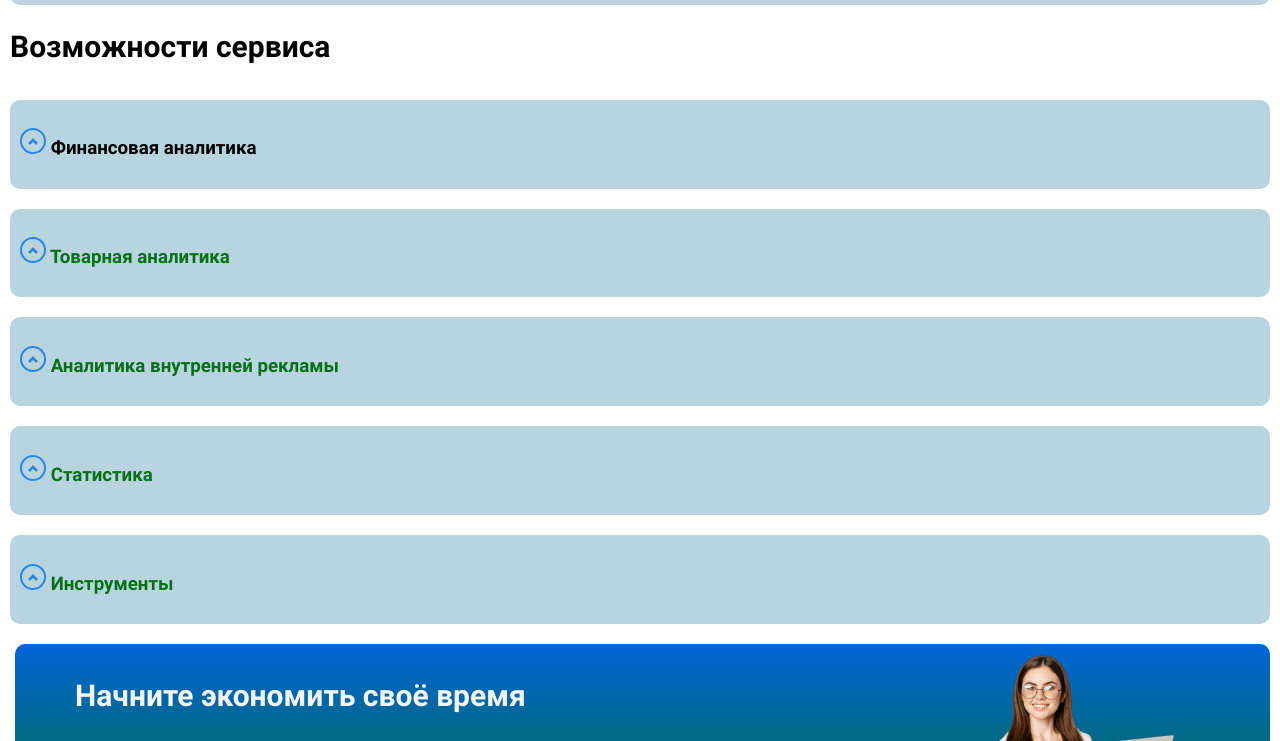
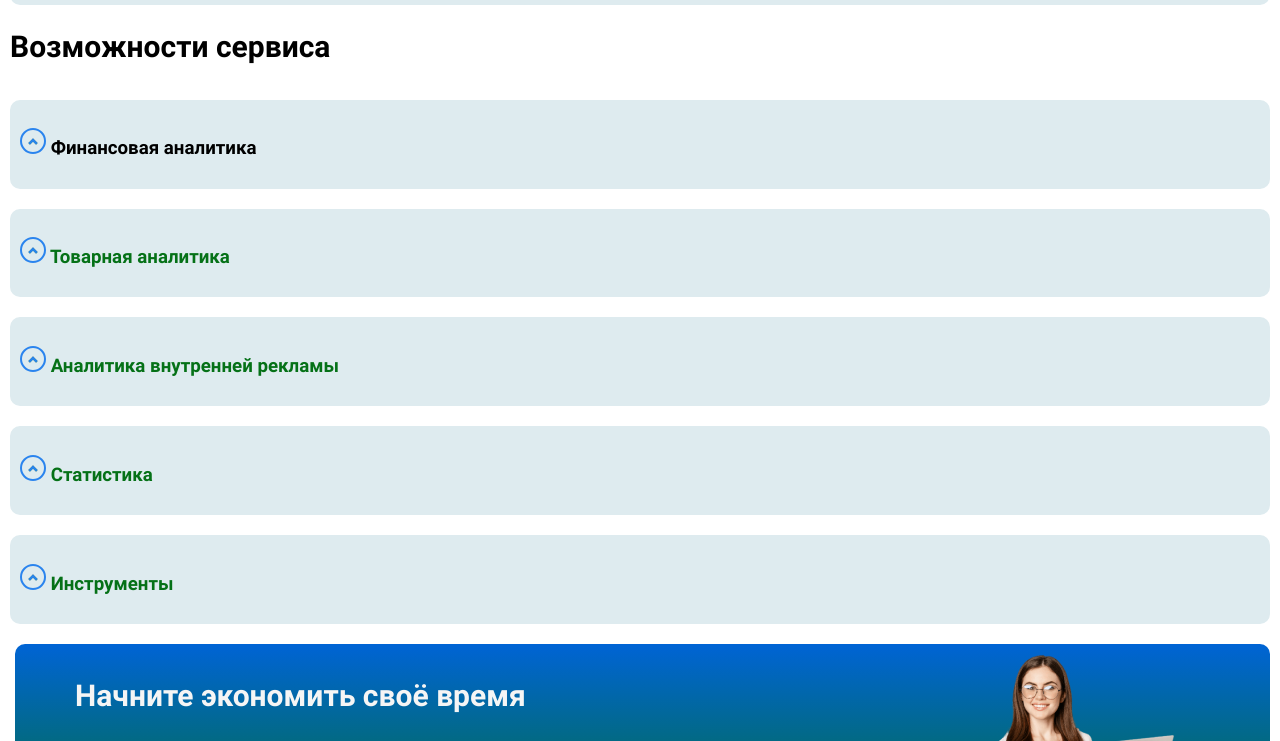
Before and after one commit to FrontendCourseMP/intro-to-layout-skaytskayt, a plain HTML site: page index.html in a window 1280 px wide. Shown: the part 743-1484 px from the top of the page. Drawn offline with Linux system fonts and the light colour scheme.

Commit message:
переделанная работа

```diff
--- a/style css/style.css
+++ b/style css/style.css
@@ -22,7 +22,7 @@
     --maincolor3: #212121;
     --maincolor4: #F5F5F5;
     --maincolor5: #000000;
-    --maincolor6: rgb(184, 212, 222);
+    --maincolor6: rgb(222, 235, 239);
     --maincolor7: white;
     --maincolor8: orange;
     --maincolor9: purple;
```
